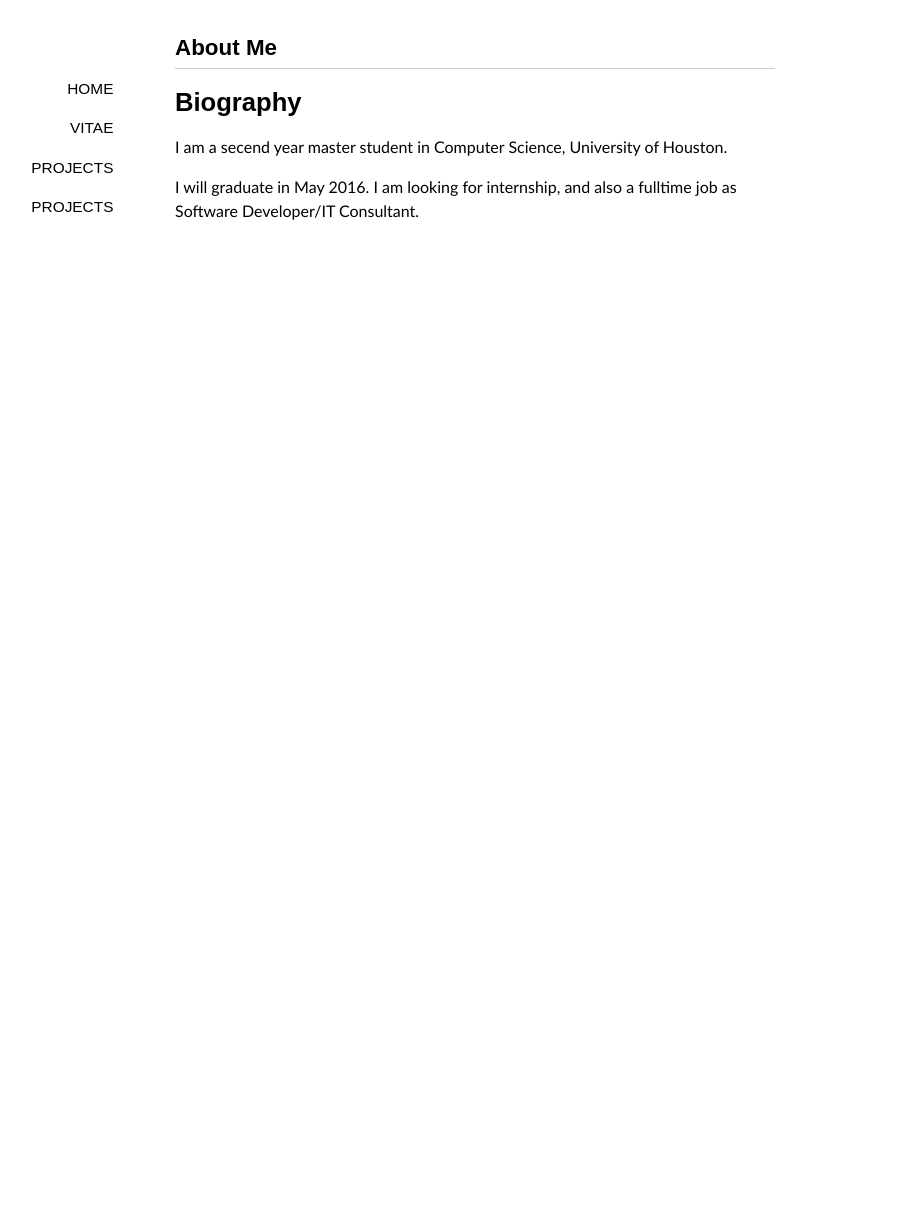
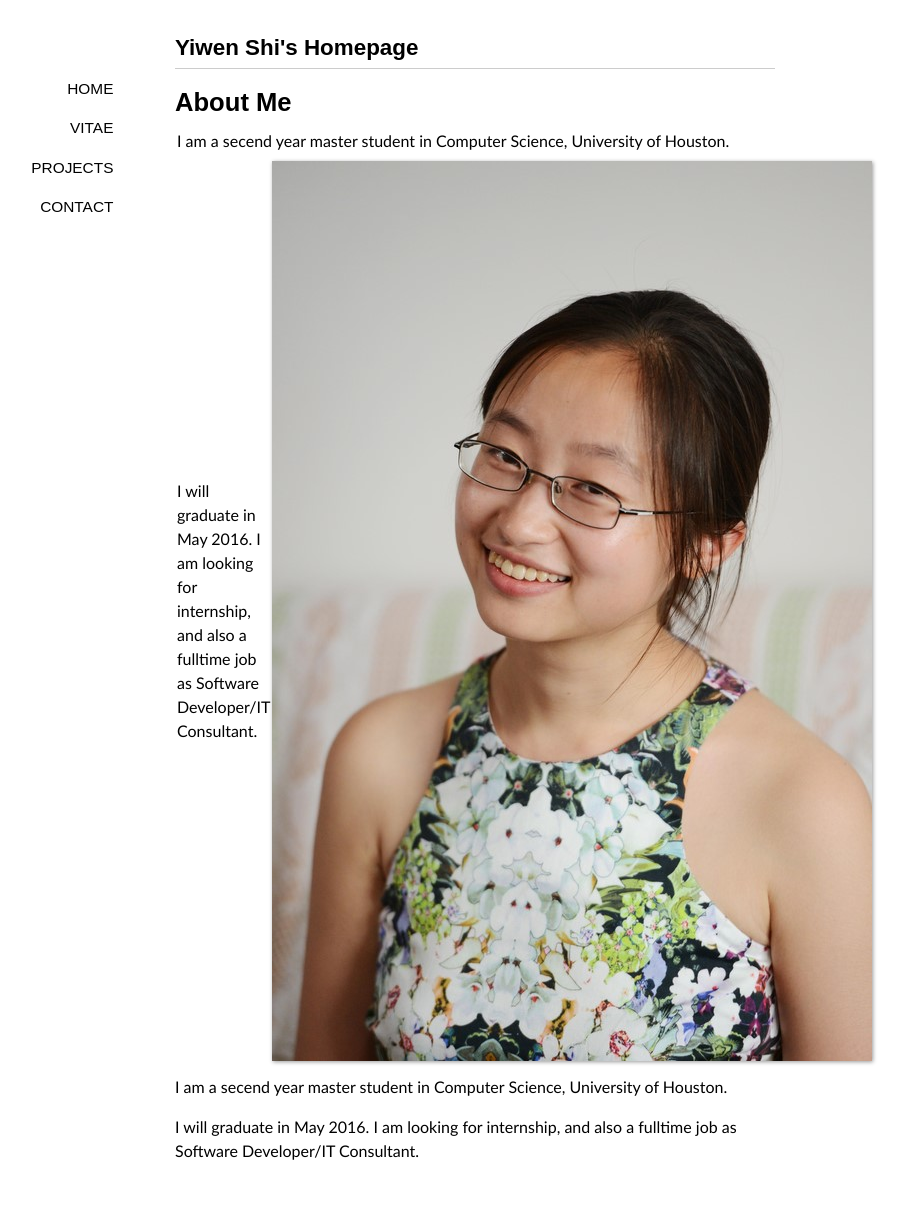
Before and after one commit to shiyiwen/shiyiwen.github.io, a Jekyll site: the page built from index.md, in a window 1280 px wide. Shown: the whole page, without its empty margins (165-1071 px from the left). Built offline with Jekyll 4.4.1, drawn with Linux system fonts in a browser that asks for light colours; some web fonts are replaced; Markdown is read by kramdown in place of the engine named in the settings; before the commit the page ends 900 px from its top, so only the background shows below that.

```diff
--- a/_layouts/default.html
+++ b/_layouts/default.html
@@ -20,7 +20,7 @@
         <span><a title="home" class="" href="{{ site.url }}/">home</a></span>
         <span><a title="vitae" class="" href="{{ site.url }}/vitae/">vitae</a></span>
         <span><a title="projects" class="" href="{{ site.url }}/projects/">projects</a></span>
-        <span><a title="Contact" class="" href="{{ site.url }}/projects/">projects</a></span>
+        <span><a title="Contact" class="" href="{{ site.url }}/contact/">Contact</a></span>
         </nav>
         <article class="content">
         {{ content }}
--- a/index.md
+++ b/index.md
@@ -1,9 +1,13 @@
 ---
-title: About Me
+title: Yiwen Shi's Homepage
 layout: page
 comments: no
 ---
-# Biography
+# About Me
+
+|I am a secend year master student in Computer Science, University of Houston.
+
+I will graduate in May 2016. I am looking for internship, and also a fulltime job as Software Developer/IT Consultant.  | ![Flowers](/YiwenShi.jpg) |
 
 I am a secend year master student in Computer Science, University of Houston.
 
```
Also changed, not shown: projects/index.md (added, +9 -0 lines), vitae/index.md (+0 -2 lines), YiwenShi.jpg (added), 1 other file.
